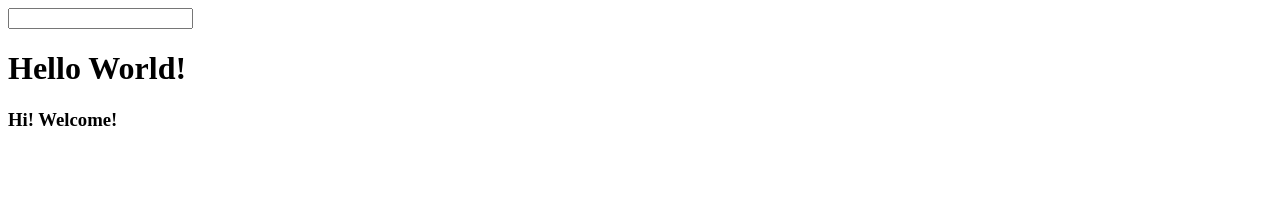
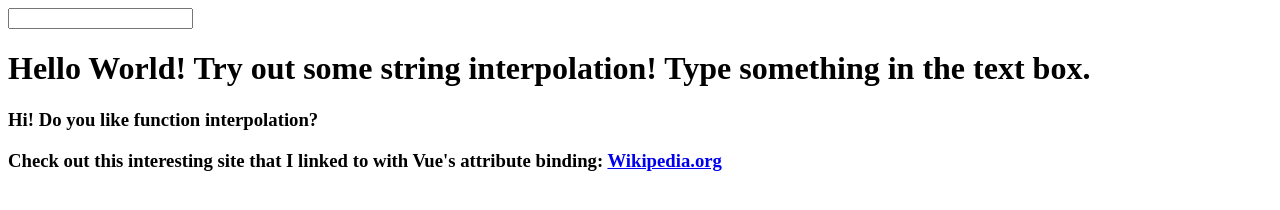
Before and after one commit to Caoimhin89/first-vue-app, a plain HTML site: page views/index.html in a window 1280 px wide. Drawn offline with nearby package versions, Linux system fonts and the light colour scheme.

Commit message:
add attribute-binding

```diff
--- a/scripts/app.js
+++ b/scripts/app.js
@@ -1,8 +1,9 @@
 new Vue({
   el: '#app',
   data: {
-    title: 'Hello World!',
-    hello: 'Hi! Welcome!'
+    title: 'Hello World! Try out some string interpolation! Type something in the text box.',
+    hello: 'Hi! Do you like function interpolation?',
+    link: 'http://wikipedia.org/'
   },
   methods: {
     changeTitle: function(event) {
--- a/views/index.html
+++ b/views/index.html
@@ -9,6 +9,7 @@
       <input type="text" v-on:input="changeTitle">
       <h1>{{ title }}</h1>
       <h3>{{ sayHello() }}</h3>
+      <h3>Check out this interesting site that I linked to with Vue's attribute binding: <a v-bind:href="link">Wikipedia.org</a></h3>
     </div>
     <script src="https://unpkg.com/vue/dist/vue"></script>
     <script src="../scripts/app.js"></script>
```
